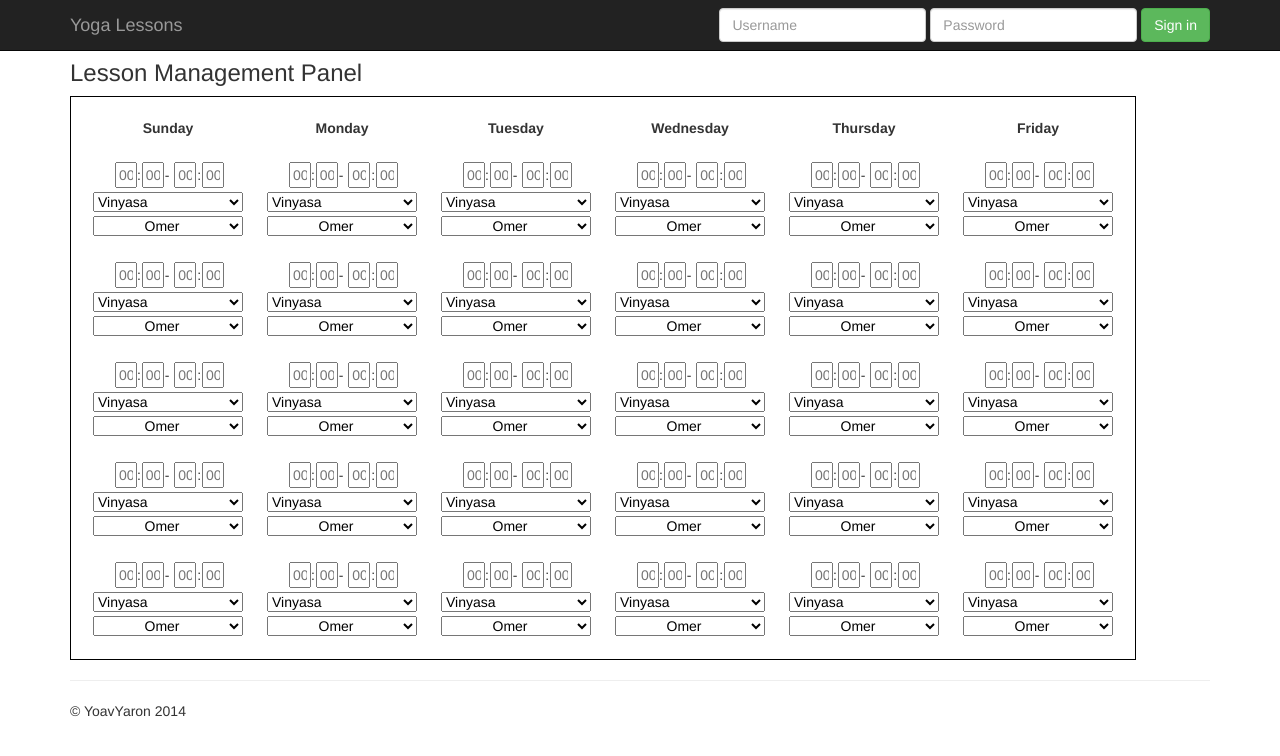
After one commit to benjoshua/yoga, a Django app: page /lessons/panel/ in a window 1280 px wide. The commit adds this page. Shown: the top 756 px of the page. Run offline with Django 3.2, Linux system fonts and the light colour scheme; parts of the project's set-up code (start-up, migrations or seed data) failed here and were passed over; some libraries are stand-ins or nearby versions.

Commit message:
added panel

```diff
--- a/lessons/templates/lessons/base.html
+++ b/lessons/templates/lessons/base.html
@@ -100,7 +100,7 @@
 
 		<footer>
 			<p>
-				&copy; Itayaron 2013
+				&copy; YoavYaron 2014
 			</p>
 		</footer>
 
--- /dev/null
+++ b/lessons/templates/lessons/panel.html
@@ -0,0 +1,46 @@
+{% extends 'lessons/base.html' %} {% block content %}
+<div class="container" style="margin-top: 40px">
+    <div class="row">
+        <h3>Lesson Management Panel</h3>
+
+        <table style="border: 1px solid black;border-collapse:collapse;  border-spacing: 20px; border-collapse: separate;">
+            <tr>
+                <th style="text-align:center;">Sunday</th>
+                <th style="text-align:center;">Monday</th>
+                <th style="text-align:center;">Tuesday</th>
+                <th style="text-align:center;">Wednesday</th>
+                <th style="text-align:center;">Thursday</th>
+                <th style="text-align:center;">Friday</th>
+            </tr>
+
+            {% for i in "xxxxx" %}
+                <tr>
+                {% for i in "xxxxxx" %}
+                    <td style="text-align:center;">
+                        <input name="fromHour" type="type" value="" type="" id="" placeholder="00" maxlength="2" style="margin: 2px 1x; width: 22px; text-align:center;">:
+                        <input name="fromHour" type="type" value="" type="" id="" placeholder="00" maxlength="2" style="margin: 2px -3px; width: 22px; text-align:center;"> -
+                        <input name="toHour" type="type" value="" type="" id="" placeholder="00" maxlength="2" style="margin: 2px 1px; width: 22px; text-align:center;">:
+                        <input name="toHour" type="type" value="" type="" id="" placeholder="00" maxlength="2" style="margin: 2px -3px; width: 22px; text-align:center;">
+                        <br>
+                         <select name="Type"  style="margin: 2px 1px; width: 150px; ">
+                            <option value="Vinyasa">Vinyasa</option>
+                            <option value="Ashtanga">Ashtanga</option>
+                            <option value="Kundalini">Kundalini</option>
+                            <option value="Hata">Hata</option>
+                        </select><br>
+                        <select name="Teacher" style="margin: 2px 0px; width: 150px; text-align:center;">
+                            <option value="Omer">Omer</option>
+                            <option value="Keren">Keren</option>
+                            <option value="Yosi">Yosi</option>
+                            <option value="Joe">Joe</option>
+                        </select>
+                    </td>
+                {% endfor %}
+                </tr>
+            {% endfor %}
+        </table>
+
+    </div>
+</div>
+
+{% endblock %}
--- a/lessons/urls.py
+++ b/lessons/urls.py
@@ -6,4 +6,6 @@ urlpatterns = patterns('',
     url(r'^$', views.IndexView.as_view(), name='index'),
     url(r'^register/', views.register, name='register'),
     url(r'^attend/', views.attend, name='attend'),
+    url(r'^panel/', views.lessonsPanel, name='lessonsPanel'),
+
 )
--- a/lessons/views.py
+++ b/lessons/views.py
@@ -60,3 +60,8 @@ def attend(request):
 
     selected_lesson.save()
     return redirect('index')
+
+def lessonsPanel(request):
+        return render(request, "lessons/panel.html", {
+
+    })
--- a/yoga/settings.py
+++ b/yoga/settings.py
@@ -71,7 +71,7 @@ DATABASES = {
 
 LANGUAGE_CODE = 'en'#'he'
 
-TIME_ZONE = 'Asia/Jerusalem Asia/Tel_Aviv Israel'
+# TIME_ZONE = 'Asia/Jerusalem Asia/Tel_Aviv Israel'
 
 USE_I18N = True
 
--- a/yoga/urls.py
+++ b/yoga/urls.py
@@ -2,6 +2,7 @@ from django.conf.urls import patterns, include, url
 from django.contrib import admin
 from lessons import views
 from django.core.urlresolvers import reverse_lazy
+
 
 admin.autodiscover()
 
@@ -15,4 +16,5 @@ urlpatterns = patterns('',
     url(r'^logout/$',
         'django.contrib.auth.views.logout',
         {'next_page': reverse_lazy('index')}, name="logout"),
+
 )
```
Also changed, not shown: db.sqlite3.
